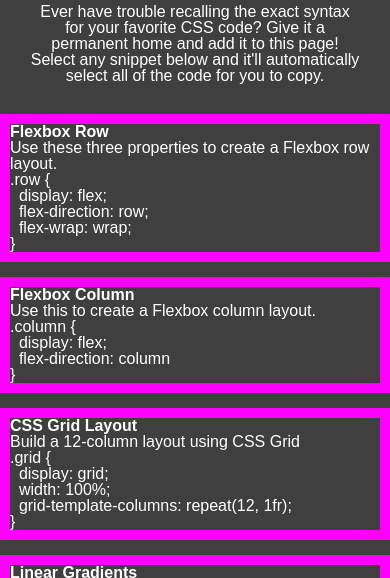
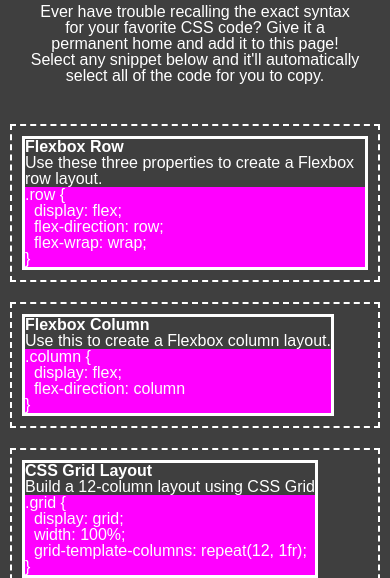
Before and after one commit to pbp66/css-snipets, a plain HTML site: page index.html in a window 390 px wide. Shown: the part 266-844 px from the top of the page. Drawn offline with Linux system fonts and the light colour scheme.

Commit message:
Added background color to the code

```diff
--- a/assets/css/styles.css
+++ b/assets/css/styles.css
@@ -31,26 +31,39 @@ header p {
 section {
     display: flex;
     flex-wrap: wrap;
-    justify-content: space-evenly;
+    justify-content:space-evenly;
 
 }
 
 .card-column {
     display: flex;
-    border: solid 10px;
-    border-color: var(--mainFontColor);
+    border: dashed 2px;
+    border-color: var(--secondFontColor);
     width: 30%;
-    margin-bottom: 15px;
+    margin: 10px;
+    padding: 10px;
+}
+
+figure {
+    border: solid;
+}
+
+pre {
+    background-color: var(--mainFontColor);
+}
+
+code {
+    color: var(--secondFontColor);
 }
 
 @media (max-width: 992px) {
     .card-column {
-        width: 50%;
+        width: 47%;
     }
 }
 
 @media (max-width: 768px) {
     .card-column {
-        width: 100%;
+        width: 97%;
     }
 }
```
